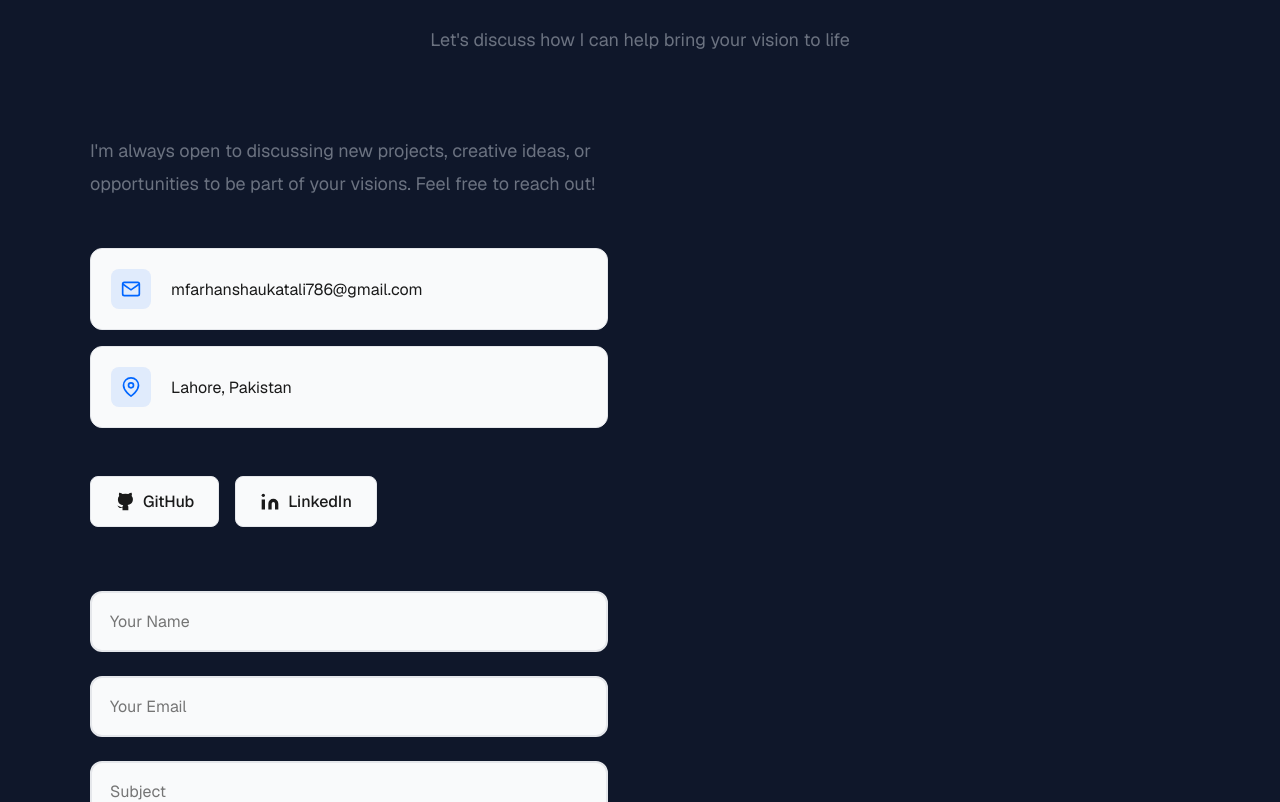
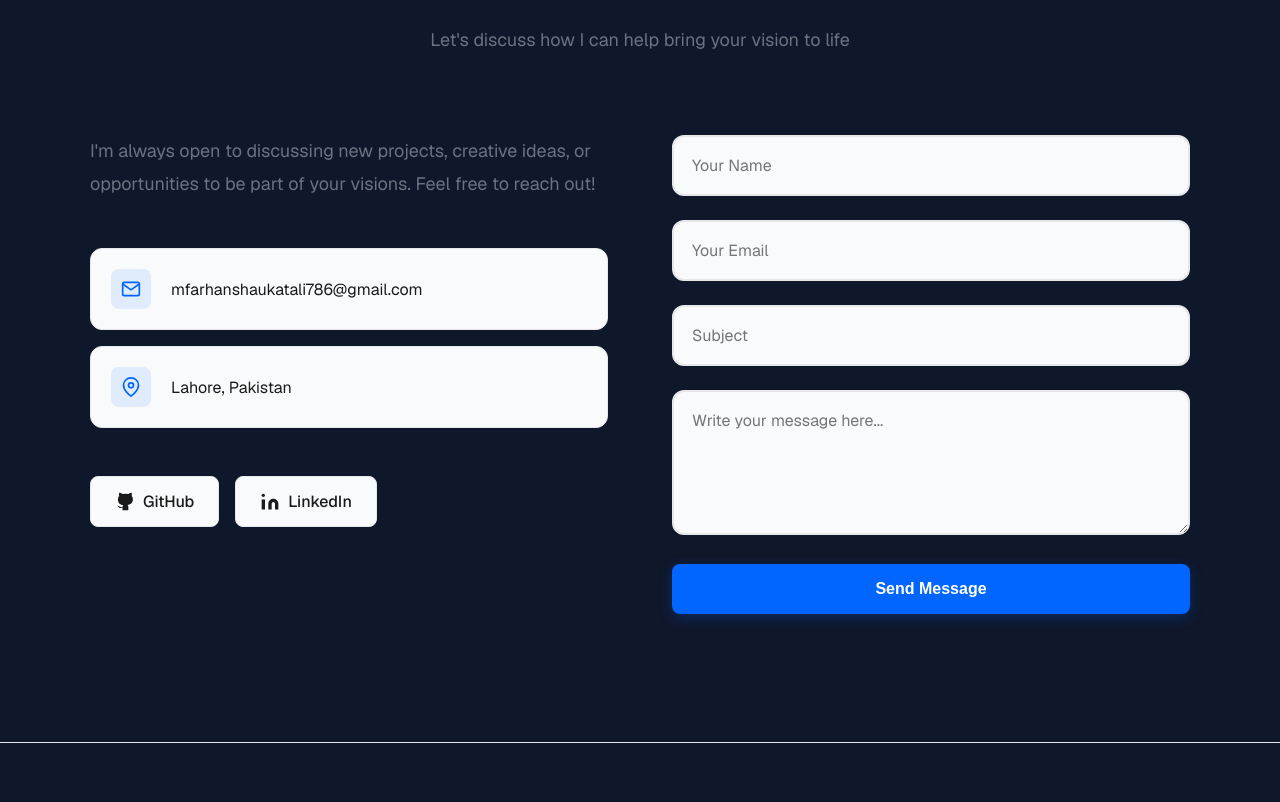
Before and after one commit to M-Farhan-Shaukat/portfolio, a Next.js app: page / in a window 1280 px wide. Shown: the part 6560-7362 px from the top of the page. Built offline with nearby package versions, Linux system fonts and the light colour scheme.

Commit message:
contact  responsiveness issue fix

```diff
--- a/src/app/page.module.css
+++ b/src/app/page.module.css
@@ -656,11 +656,29 @@
 
 /* Contact Section */
 .contactContent {
-  display: grid;
-  grid-template-columns: 1fr 1fr;
+  display: flex;
+  flex-direction: row;
   gap: 4rem;
   max-width: 1100px;
   margin: 0 auto;
+  align-items: flex-start;
+}
+
+.contactInfo {
+  flex: 1;
+  min-width: 0;
+}
+
+.contactFormWrapper {
+  flex: 1;
+  min-width: 0;
+  display: flex;
+  flex-direction: column;
+}
+
+.contactFormWrapper form {
+  width: 100%;
+  flex: 1;
 }
 
 .contactInfo p {
@@ -957,7 +975,14 @@
   }
 
   .contactContent {
-    grid-template-columns: 1fr;
+    flex-direction: column;
+    gap: 2rem;
+  }
+
+  .contactInfo,
+  .contactFormWrapper {
+    flex: 1 1 auto;
+    width: 100%;
   }
 
   .projectsGrid,
--- a/src/app/page.tsx
+++ b/src/app/page.tsx
@@ -594,7 +594,9 @@ export default function Home() {
 
               </div>
             </div>
-          <ContactForm />
+            <div className={styles.contactFormWrapper}>
+              <ContactForm />
+            </div>
           </div>
         </div>
       </section>
```
